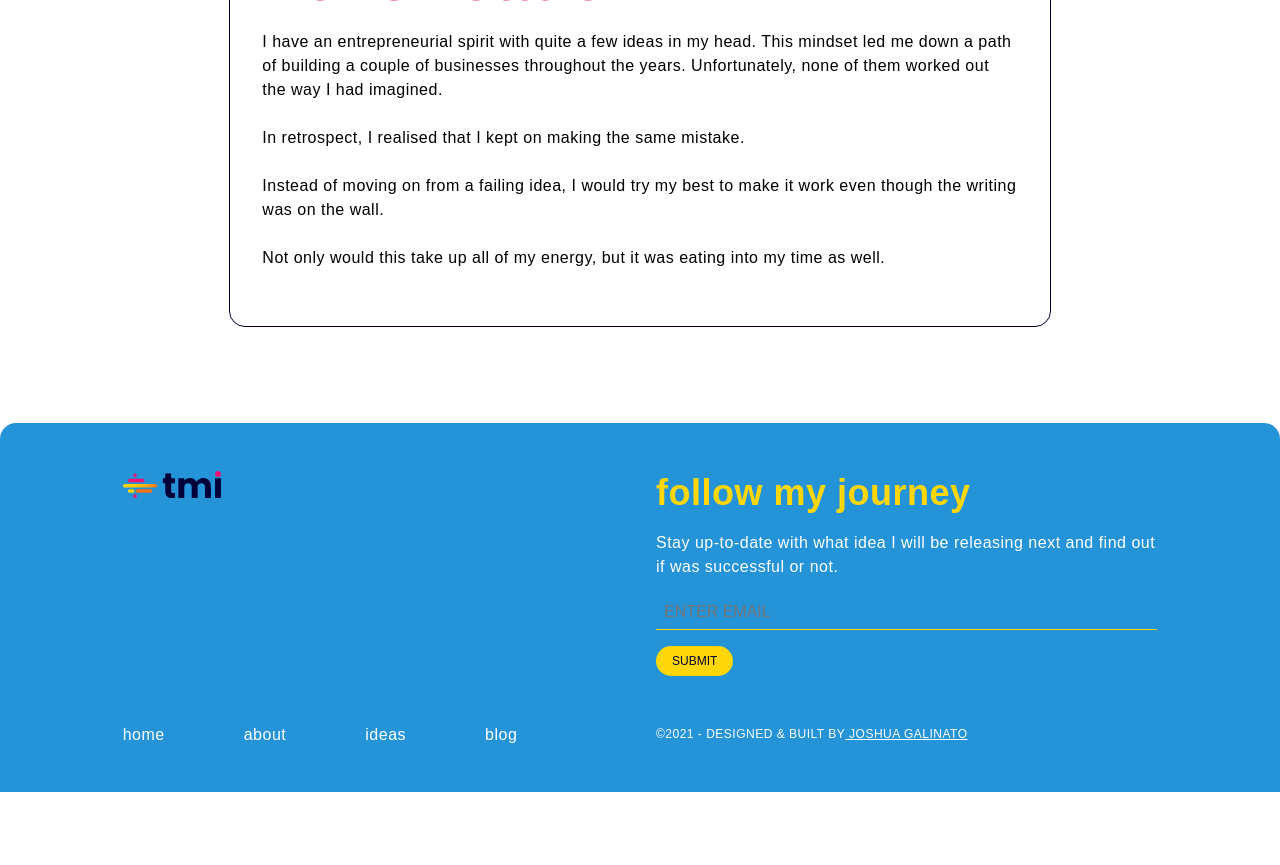
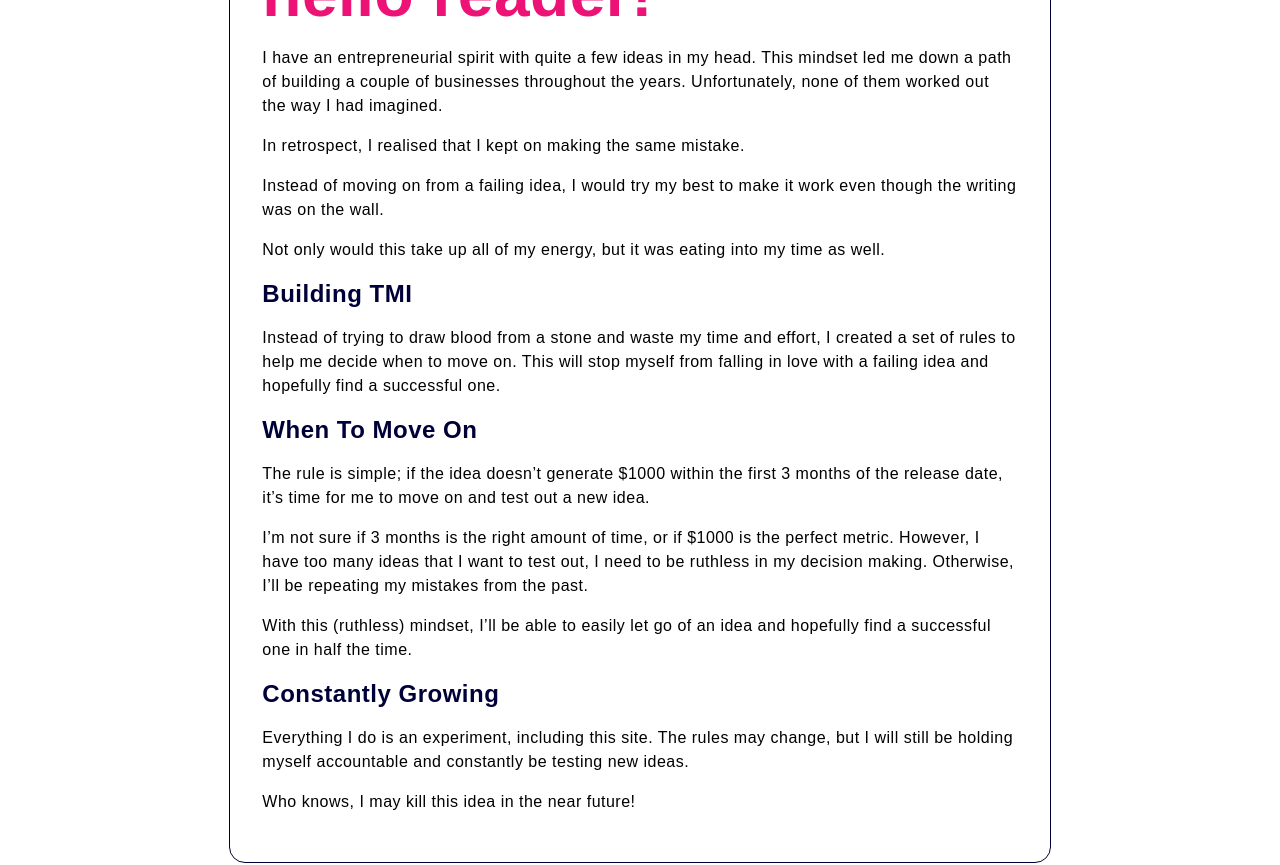
Before and after one commit to jaygal0/tmi, a Next.js app: page /about in a window 1280 px wide. Shown: the part 700-1565 px from the top of the page. Before the commit the page ends 1492 px from the top, so only its background shows below. Built offline with nearby package versions, Linux system fonts and the light colour scheme.

Commit message:
finished the about page

```diff
--- a/components/Form.js
+++ b/components/Form.js
@@ -1,18 +1,12 @@
 import React from 'react'
 import styled from 'styled-components'
-import theme from '../styles/theme'
 
 const Heading = styled.h4`
-  font-size: ${({ theme }) => theme.font.h4};
-  line-height: ${({ theme }) => theme.lineHeight.h4};
   color: ${({ theme }) => theme.color.yellow};
-  margin-bottom: 1.6rem;
 `
 
 const Text = styled.p`
-  font-size: ${({ theme }) => theme.font.p};
   color: ${({ theme }) => theme.color.white};
-  margin-bottom: 1.6rem;
 `
 
 const Input = styled.input`
--- a/components/HeadingHero.js
+++ b/components/HeadingHero.js
@@ -4,16 +4,8 @@ import styled from 'styled-components'
 import { HeroGridContainer, CardGrid } from '../styles'
 
 const MainHeader = styled.h1`
-  font-size: ${({ theme }) => theme.font.h1};
-  line-height: ${({ theme }) => theme.lineHeight.h1};
-  margin-bottom: 1.6rem;
   width: 40rem;
 `
-const SubHeading = styled.h2`
-  font-size: ${({ theme }) => theme.font.h2};
-  font-weight: normal;
-`
-
 const TitleWrapper = styled.div`
   grid-column: 3 / span 5;
 `
@@ -28,7 +20,7 @@ const HeadingHero = ({ main, sub, children }) => {
     <HeroGridContainer>
       <TitleWrapper>
         <MainHeader>{main}</MainHeader>
-        <SubHeading>{sub}</SubHeading>
+        <h2>{sub}</h2>
       </TitleWrapper>
       <ButtonWrapper>{children}</ButtonWrapper>
     </HeroGridContainer>
--- a/components/HeadingNormal.js
+++ b/components/HeadingNormal.js
@@ -1,16 +1,13 @@
 import React from 'react'
 import styled from 'styled-components'
 
-const HeadingMain = styled.h2`
-  font-size: 6.4rem;
-  line-height: 7.2rem;
+const HeadingMain = styled.h3`
   color: ${({ color }) =>
     (color === 'blue' && '#2493D8') ||
     (color === 'orange' && '#F4721C') ||
     (color === 'pink' && '#ED1276') ||
     (color === 'yellow' && '#FFD708') ||
     'white'};
-  margin-bottom: 1.6rem;
 `
 
 const HeadingNormal = ({ main, sub, color, children }) => {
--- a/components/TextBox.js
+++ b/components/TextBox.js
@@ -6,34 +6,18 @@ const Wrapper = styled.div`
   grid-column: 3 / span 8;
   border: 1px ${({ theme }) => theme.color.darkBlue} solid;
   padding: 3.2rem;
-  border-radius: 1.6rem;
+  border-radius: ${({ theme }) => theme.borderRadius};
 `
 
 const Heading = styled.h3`
-  font-size: ${({ theme }) => theme.font.h3};
-  line-height: ${({ theme }) => theme.lineHeight.h3};
   color: ${({ theme }) => theme.color.pink};
 `
-const TextBox = () => {
+const TextBox = ({ heading, children }) => {
   return (
     <GridContainer>
       <Wrapper>
-        <Heading>hello reader</Heading>
-        <p>
-          I have an entrepreneurial spirit with quite a few ideas in my head.
-          This mindset led me down a path of building a couple of businesses
-          throughout the years. Unfortunately, none of them worked out the way I
-          had imagined.
-        </p>
-        <p>In retrospect, I realised that I kept on making the same mistake.</p>
-        <p>
-          Instead of moving on from a failing idea, I would try my best to make
-          it work even though the writing was on the wall.
-        </p>
-        <p>
-          Not only would this take up all of my energy, but it was eating into
-          my time as well.
-        </p>
+        <Heading>{heading}</Heading>
+        {children}
       </Wrapper>
     </GridContainer>
   )
--- a/pages/_app.js
+++ b/pages/_app.js
@@ -1,11 +1,12 @@
 import { ThemeProvider } from 'styled-components'
+import GlobalStyle from '../styles/globalStyles'
 import Theme from '../styles/theme'
-import '../styles/globals.css'
 
 function MyApp({ Component, pageProps }) {
   return (
     <>
       <ThemeProvider theme={Theme}>
+        <GlobalStyle />
         <Component {...pageProps} />
       </ThemeProvider>
     </>
--- a/pages/about.js
+++ b/pages/about.js
@@ -13,7 +13,55 @@ const about = () => {
           main="get to know me"
           sub="Understand why I started this site"
         />
-        <TextBox />
+        <TextBox heading="hello reader!">
+          <p>
+            I have an entrepreneurial spirit with quite a few ideas in my head.
+            This mindset led me down a path of building a couple of businesses
+            throughout the years. Unfortunately, none of them worked out the way
+            I had imagined.
+          </p>
+          <p>
+            In retrospect, I realised that I kept on making the same mistake.
+          </p>
+          <p>
+            Instead of moving on from a failing idea, I would try my best to
+            make it work even though the writing was on the wall.
+          </p>
+          <p>
+            Not only would this take up all of my energy, but it was eating into
+            my time as well.
+          </p>
+          <h5>Building TMI</h5>
+          <p>
+            Instead of trying to draw blood from a stone and waste my time and
+            effort, I created a set of rules to help me decide when to move on.
+            This will stop myself from falling in love with a failing idea and
+            hopefully find a successful one.
+          </p>
+          <h5>when to move on</h5>
+          <p>
+            The rule is simple; if the idea doesn’t generate $1000 within the
+            first 3 months of the release date, it’s time for me to move on and
+            test out a new idea.
+          </p>
+          <p>
+            I’m not sure if 3 months is the right amount of time, or if $1000 is
+            the perfect metric. However, I have too many ideas that I want to
+            test out, I need to be ruthless in my decision making. Otherwise,
+            I’ll be repeating my mistakes from the past.
+          </p>
+          <p>
+            With this (ruthless) mindset, I’ll be able to easily let go of an
+            idea and hopefully find a successful one in half the time.
+          </p>
+          <h5>constantly growing</h5>
+          <p>
+            Everything I do is an experiment, including this site. The rules may
+            change, but I will still be holding myself accountable and
+            constantly be testing new ideas.
+          </p>
+          <p>Who knows, I may kill this idea in the near future!</p>
+        </TextBox>
       </main>
       <Footer />
     </>
--- /dev/null
+++ b/styles/globalStyles.js
@@ -0,0 +1,58 @@
+import { createGlobalStyle } from 'styled-components'
+
+const GlobalStyle = createGlobalStyle`
+* {
+  box-sizing: border-box;
+  margin: 0;
+  padding: 0;
+}
+html,
+body {
+  font-family: poppins, arial, sans-serif;
+  font-size: 62.5%;
+  letter-spacing: 0.05rem;
+}
+
+h1 {
+  font-size: ${({ theme }) => theme.font.h1};
+  line-height: ${({ theme }) => theme.lineHeight.h1};
+  margin-bottom: ${({ theme }) => theme.margin.bottom};
+  color: ${({ theme }) => theme.color.darkBlue};
+}
+
+h2 {
+  font-size: ${({ theme }) => theme.font.h2};
+  font-weight: normal;
+  margin-bottom: ${({ theme }) => theme.margin.bottom};
+}
+
+h3 {
+    font-size: ${({ theme }) => theme.font.h3};
+    line-height: ${({ theme }) => theme.lineHeight.h3};
+    margin-bottom: ${({ theme }) => theme.margin.bottom};
+}
+
+h4 {
+  font-size: ${({ theme }) => theme.font.h4};
+  line-height: ${({ theme }) => theme.lineHeight.h4};
+  margin-bottom: ${({ theme }) => theme.margin.bottom};
+}
+
+h5 {
+    font-size: ${({ theme }) => theme.font.h5};
+    line-height: ${({ theme }) => theme.lineHeight.h5};
+    font-weight: bold;
+    color: ${({ theme }) => theme.color.darkBlue};
+    text-transform: capitalize;
+    margin-bottom: ${({ theme }) => theme.margin.bottom};
+}
+
+p {
+  font-size: ${({ theme }) => theme.font.p};
+  line-height: ${({ theme }) => theme.lineHeight.p};
+  margin-bottom: ${({ theme }) => theme.margin.bottom};
+}
+
+`
+
+export default GlobalStyle
--- a/styles/globals.css
+++ /dev/null
@@ -1,21 +0,0 @@
-* {
-  box-sizing: border-box;
-  margin: 0;
-  padding: 0;
-}
-html,
-body {
-  font-family: Poppins, Arial, sans-serif;
-  font-size: 62.5%;
-  letter-spacing: 0.05rem;
-}
-
-h3 {
-  margin-bottom: 1.6rem;
-}
-
-p {
-  font-size: 1.6rem;
-  line-height: 2.4rem;
-  margin-bottom: 2.4rem;
-}
--- a/styles/theme.js
+++ b/styles/theme.js
@@ -12,6 +12,7 @@ export default {
     h2: '2.4rem',
     h3: '6.4rem',
     h4: '3.6rem',
+    h5: '2.4rem',
     p: '1.6rem',
     meta: '1.2rem',
   },
@@ -23,6 +24,7 @@ export default {
     h2: '3.2rem',
     h3: '7.2rem',
     h4: '4.4rem',
+    h5: '3.2rem',
     p: '2.4rem',
     meta: '2rem',
   },
@@ -30,4 +32,8 @@ export default {
     nav: 'all 0.3s ease-in-out',
     link: 'all 0.5s ease-in-out',
   },
+  margin: {
+    bottom: '1.6rem',
+  },
+  borderRadius: '1.6rem',
 }
```
